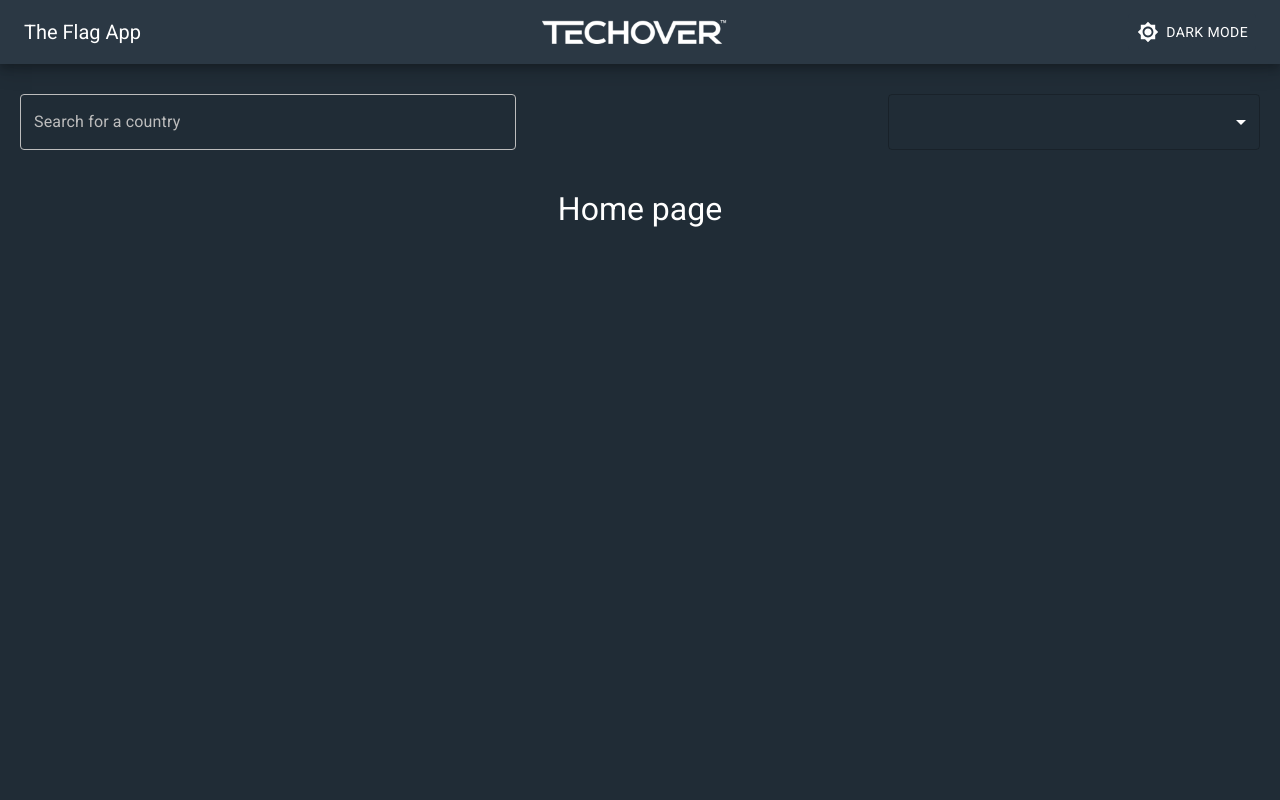
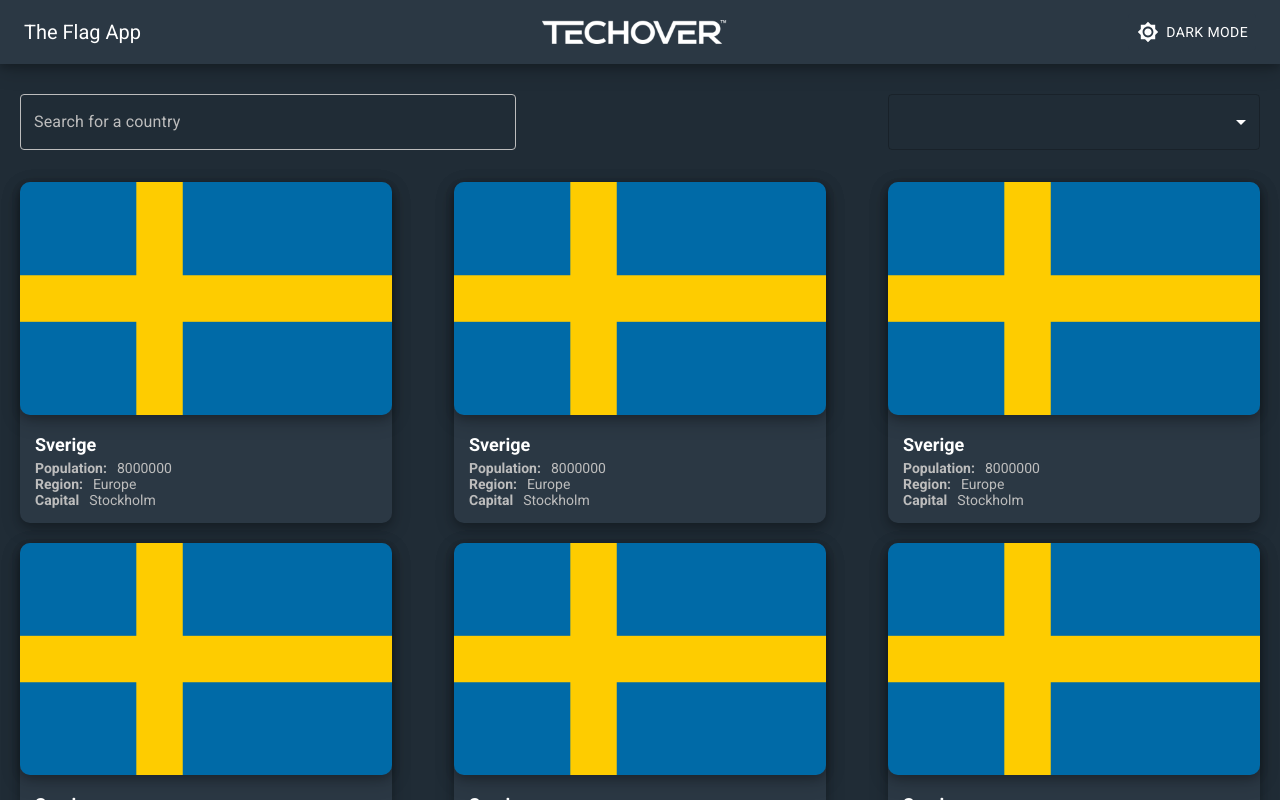
Before and after one commit to Holmevi/Flags, a React (Vite) app: page / in a window 1280 px wide. Built offline with nearby package versions, Linux system fonts and the light colour scheme.

Commit message:
Country Cards designed

```diff
--- a/src/App.css
+++ b/src/App.css
@@ -1,8 +1,9 @@
 #root {
   --nav-background-color: white;
-  --button-hover-color: #F2F2F2;
-  --div-background-color: #F2F2F2;
+  --button-hover-color: #f2f2f2;
+  --div-background-color: #f2f2f2;
   --text-color: black;
+  --secondary-color: #545454;
   max-width: 1280px;
   margin: 0 auto;
   padding: 0rem;
@@ -10,20 +11,20 @@
 }
 
 [data-theme="dark"] {
---nav-background-color: #2b3844;
---button-hover-color: #3f5263;
---div-background-color: #202c36;
---text-color: white;
---logo: "../src/assets/techover-logo.png"
+  --nav-background-color: #2b3844;
+  --button-hover-color: #3f5263;
+  --div-background-color: #202c36;
+  --text-color: white;
+  --secondary-color: #bdbdbd;
 }
 
 [data-theme="light"] {
   --nav-background-color: white;
-  --button-hover-color: #F2F2F2;
-  --div-background-color: #F2F2F2;
+  --button-hover-color: #f2f2f2;
+  --div-background-color: #f2f2f2;
   --text-color: black;
-  --logo: "../src/assets/techover-logo-dark.png"
-  }
+  --secondary-color: #545454;
+}
 
 /* DARK
 --nav-background-color: #2b3844;
--- /dev/null
+++ b/src/components/CountryCard/CountryCard.css
@@ -0,0 +1,45 @@
+.CountryCard {
+  background-color: var(--nav-background-color);
+  box-shadow: 0 4px 8px 0 rgba(0, 0, 0, 0.2), 0 6px 20px 0 rgba(0, 0, 0, 0.19);
+  width: 30%;
+  border-radius: 10px;
+  margin-bottom: 20px;
+}
+
+.Flag {
+  box-shadow: 0 4px 8px 0 rgba(0, 0, 0, 0.2), 0 6px 20px 0 rgba(0, 0, 0, 0.19);
+  width: 100%;
+  border-radius: 10px;
+}
+
+.InfoField {
+  display: flex;
+  flex-direction: column;
+  align-items: start;
+  margin: 15px;
+}
+
+.CountryName {
+  color: var(--text-color);
+  font-size: 18px;
+  font-weight: 700;
+  margin-bottom: 5px;
+}
+
+.InfoPair {
+  display: flex;
+  flex-direction: row;
+}
+
+.InfoLabel {
+  color: var(--secondary-color);
+  font-size: 14px;
+  font-weight: 700;
+  margin-right: 10px;
+}
+
+.Info {
+  color: var(--secondary-color);
+  font-size: 14px;
+  font-weight: 400;
+}
--- /dev/null
+++ b/src/components/CountryCard/CountryCard.jsx
@@ -0,0 +1,27 @@
+import "./CountryCard.css";
+import { Box } from "@mui/material";
+
+const CountryCard = () => {
+  return (
+    <Box className="CountryCard">
+      <img className="Flag" src="src\assets\se.png" alt="" />
+      <Box className="InfoField">
+        <p className="CountryName">Sverige</p>
+        <Box className="InfoPair">
+          <p className="InfoLabel">Population:</p>
+          <p className="Info">8000000</p>
+        </Box>
+        <Box className="InfoPair">
+          <p className="InfoLabel">Region:</p>
+          <p className="Info">Europe</p>
+        </Box>
+        <Box className="InfoPair">
+          <p className="InfoLabel">Capital</p>
+          <p className="Info">Stockholm</p>
+        </Box>
+      </Box>
+    </Box>
+  );
+};
+
+export default CountryCard;
--- a/src/components/DarkModeButton/DarkModeButton.jsx
+++ b/src/components/DarkModeButton/DarkModeButton.jsx
@@ -24,7 +24,9 @@ const DarkModeButton = ({ isDark, setIsDark }) => {
       ) : (
         <Brightness4Icon className="DarkLightButtonIcon" />
       )}
-      <p className="DarkLightButtonLabel">{isDark ? "DARK MODE" : "LIGHT MODE"}</p>
+      <p className="DarkLightButtonLabel">
+        {isDark ? "DARK MODE" : "LIGHT MODE"}
+      </p>
     </Button>
   );
 };
--- a/src/components/Dashboard/Dashboard.jsx
+++ b/src/components/Dashboard/Dashboard.jsx
@@ -17,18 +17,25 @@ const Dashboard = ({ isDark, setIsDark }) => {
       <Navbar isDark={isDark} setIsDark={setIsDark} />
       <Box
         sx={{
+          width: "100%",
           backgroundColor: "var(--div-background-color)",
           color: "var(--text-color)",
           height: "100%",
           flex: 1,
           overflowY: "auto",
           display: "flex",
-          flexDirection: "column",
+          flexDirection: "row",
         }}
       >
         <Routes>
-          <Route path="/:id" element={<Country isDark={isDark} setIsDark={setIsDark} />} />
-          <Route path="/" element={<Home isDark={isDark} setIsDark={setIsDark} />} />
+          <Route
+            path="/:id"
+            element={<Country isDark={isDark} setIsDark={setIsDark} />}
+          />
+          <Route
+            path="/"
+            element={<Home isDark={isDark} setIsDark={setIsDark} />}
+          />
         </Routes>
       </Box>
     </Box>
--- a/src/components/InputFields/InputFields.jsx
+++ b/src/components/InputFields/InputFields.jsx
@@ -87,8 +87,6 @@ const InputFields = ({ isDark, setIsDark }) => {
         label="Search for a country"
         fontWeight="300"
         variant="outlined"
-        isDark={isDark} // Pass isDark as a prop
-        setIsDark={setIsDark} // Pass setIsDark as a prop
         sx={{
           "& .MuiOutlinedInput-root": {
             borderColor: "#bdbdbd", // Gray border color
--- a/src/pages/Country.jsx
+++ b/src/pages/Country.jsx
@@ -4,13 +4,14 @@ const Country = ({ isDark, setIsDark }) => {
     return <Box sx={{
         flex: 1,
         display: 'flex',
-        justifycontent: 'flex-start',
+        justifyContent: 'flex-start',
         alignItems: 'center',
         flexDirection: 'column',
         gap: 5,
         background: '--div-background-color',
         color: '--text-color',
-        padding: '30px 20px'
+        padding: '30px 20px',
+        maxWidth: '1280px'
     }}>
         <h1>Country page</h1>
     </Box>
--- a/src/pages/Home.jsx
+++ b/src/pages/Home.jsx
@@ -1,21 +1,47 @@
 import { Box } from "@mui/material";
 import InputFields from "../components/InputFields/InputFields";
+import CountryCard from "../components/CountryCard/CountryCard";
 
 const Home = ({ isDark, setIsDark }) => {
-    return <Box sx={{
+  return (
+    <Box
+      sx={{
         flex: 1,
-        display: 'flex',
-        justifycontent: 'flex-start',
-        alignItems: 'center',
-        flexDirection: 'column',
-        gap: 5,
-        background: '--div-background-color',
-        color: '--text-color',
-        padding: '30px 20px'
-    }}>
-        <InputFields isDark={isDark} setIsDark={setIsDark} />
-        <h1>Home page</h1>
+        display: "flex",
+        justifyContent: "flex-start",
+        alignItems: "center",
+        flexDirection: "column",
+        gap: 4,
+        background: "--div-background-color",
+        color: "--text-color",
+        padding: "30px 20px",
+        maxWidth: "1280px",
+      }}
+    >
+      <InputFields isDark={isDark} setIsDark={setIsDark} />
+      <Box
+        sx={{
+          flex: 1,
+          width: "100%",
+          display: "flex",
+          justifyContent: "space-between",
+          flexDirection: "row",
+          flexWrap: "wrap",
+          background: "--div-background-color",
+          color: "--text-color",
+          padding: "0px 0px",
+          gap: "0px",
+        }}
+      >
+        <CountryCard />
+        <CountryCard />
+        <CountryCard />
+        <CountryCard />
+        <CountryCard />
+        <CountryCard />
+      </Box>
     </Box>
+  );
 };
 
 export default Home;
```
Also changed, not shown: src/components/InputFields/InputFields.css (+5 -5 lines), src/main.jsx (+10 -10 lines), src/assets/se.png (added).
